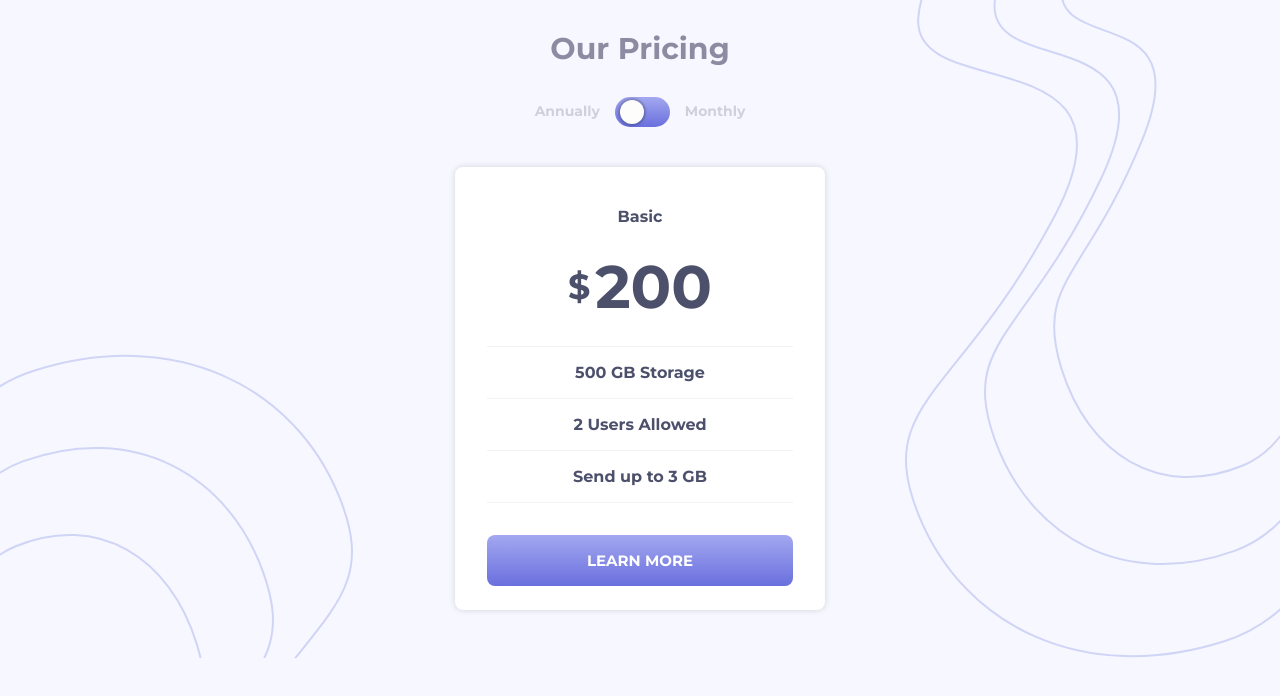
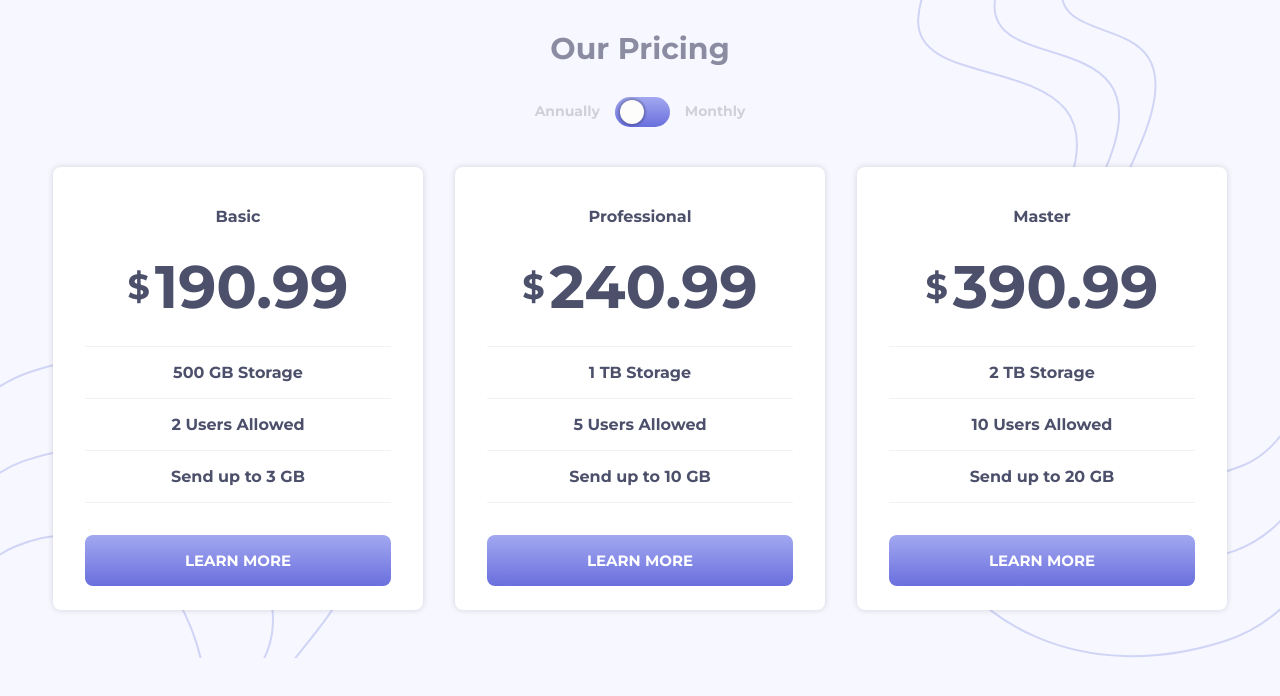
Before and after one commit to carlosqdev/react-pricing-component, a React (Create React App) app: page / in a window 1280 px wide. Shown: the top 696 px of the page. Built offline with nearby package versions, Linux system fonts and the light colour scheme.

Commit message:
Api fake

```diff
--- /dev/null
+++ b/src/Api.js
@@ -0,0 +1,28 @@
+const Api = [
+  {
+    id: 1,
+    plan: 'Basic',
+    price: 190.99,
+    storage: '500 GB Storage',
+    userAllow: '2 Users Allowed',
+    sendUp: 'Send up to 3 GB',
+  },
+  {
+    id: 2,
+    plan: 'Professional',
+    price: 240.99,
+    storage: '1 TB Storage',
+    userAllow: '5 Users Allowed',
+    sendUp: 'Send up to 10 GB',
+  },
+  {
+    id: 3,
+    plan: 'Master',
+    price: 390.99,
+    storage: '2 TB Storage',
+    userAllow: '10 Users Allowed',
+    sendUp: 'Send up to 20 GB',
+  }
+]
+
+export default Api;
--- a/src/components/Card.jsx
+++ b/src/components/Card.jsx
@@ -1,25 +1,25 @@
 import React from 'react';
 import '../assets/styles/components/Card.css';
 
-const Card = () => {
+const Card = ({ plan, price, storage, userAllow, sendUp }) => {
   return (
     <div className="card">
-      <h2 className="title_card">Basic</h2>
+      <h2 className="title_card">{plan}</h2>
       <div className="card_body">
         <div className="cost">
           <p>
             <span className="symbol">&#36;</span>
           </p>
-          <h2 id="priceBasic" className="price">200</h2>
+          <h2 id="priceBasic" className="price">{price}</h2>
         </div>
         <p className="line">
-          <span className="span">500 GB Storage</span>
+          <span className="span">{storage}</span>
         </p>
         <p className="line">
-          <span className="span">2 Users Allowed</span>
+          <span className="span">{userAllow}</span>
         </p>
         <p className="line">
-          <span className="span">Send up to 3 GB</span>
+          <span className="span">{sendUp}</span>
         </p>
         <button className="button">Learn More</button>
       </div>
--- a/src/components/CardList.jsx
+++ b/src/components/CardList.jsx
@@ -1,12 +1,17 @@
 import React from 'react';
 import Card from './Card';
+import Api from '../Api.js';
 import '../assets/styles/components/CardList.css';
 
 const CardList = () => {
+  const data = Api;
   return(
     <section className="cards">
       <div className="wrapper">
-        <Card />
+        {data.map((item) =>
+          <Card key={item.id.toString()} {...item} />
+        )
+        }
       </div>
     </section>
   )
--- a/src/components/Switch.jsx
+++ b/src/components/Switch.jsx
@@ -9,6 +9,7 @@ const Switch = () => {
     if (playmentPlan === 'Annually') {
       setPlaymentPlan('Monthly');
       setSwitchStyles('switch monthly')
+      console.log('cambiando estado');
     } else {
       setPlaymentPlan('Annually');
       setSwitchStyles('switch')
```
